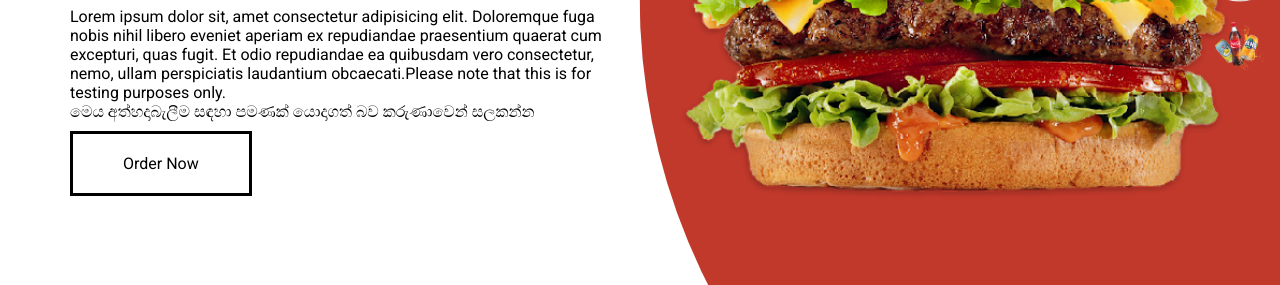
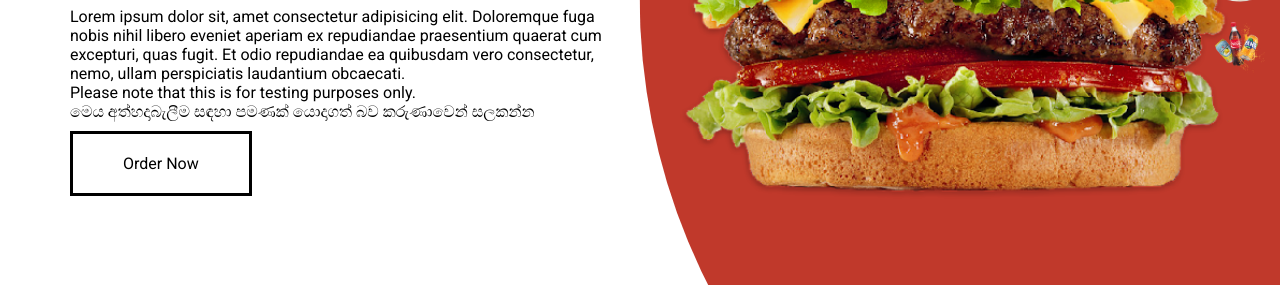
Before and after one commit to irushashaveen/web, a plain HTML site: page index.html in a window 1280 px wide. Shown: the part 403-688 px from the top of the page. Drawn offline with Linux system fonts and the light colour scheme.

Commit message:
Update index.html

```diff
--- a/index.html
+++ b/index.html
@@ -37,7 +37,7 @@
         <!-- Text -->
         <div class="text-box">
             <h2>Enjoyable lunch <br>It's <span>KFC</span></h2>
-            <p>Lorem ipsum dolor sit, amet consectetur adipisicing elit. Doloremque fuga nobis nihil libero eveniet aperiam ex repudiandae praesentium quaerat cum excepturi, quas fugit. Et odio repudiandae ea quibusdam vero consectetur, nemo, ullam perspiciatis laudantium obcaecati.Please note that this is for testing purposes only. <br>මෙය අත්හදාබැලීම සඳහා පමණක් යොදාගත් බව කරුණාවෙන් සලකන්න</p>
+            <p>Lorem ipsum dolor sit, amet consectetur adipisicing elit. Doloremque fuga nobis nihil libero eveniet aperiam ex repudiandae praesentium quaerat cum excepturi, quas fugit. Et odio repudiandae ea quibusdam vero consectetur, nemo, ullam perspiciatis laudantium obcaecati.<br>Please note that this is for testing purposes only. <br>මෙය අත්හදාබැලීම සඳහා පමණක් යොදාගත් බව කරුණාවෙන් සලකන්න</p>
             <a href="#">Order Now</a>
         </div>
         <!-- Images -->
```
